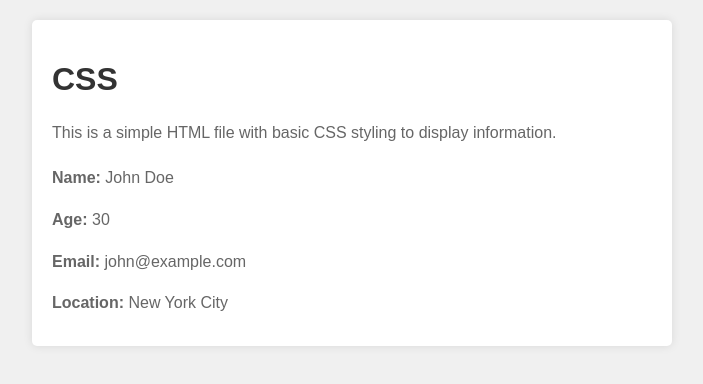
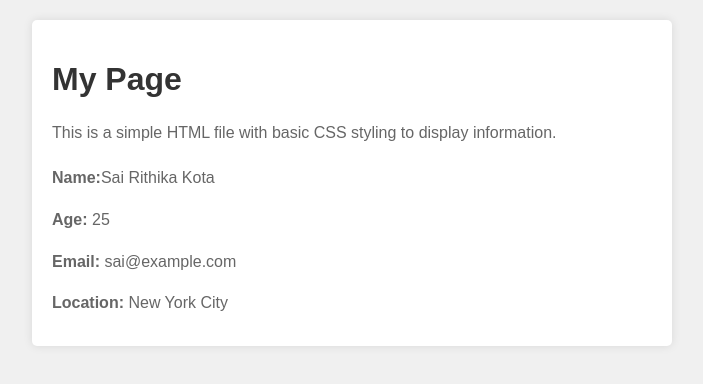
Before and after one commit to sairithika21/test_website, a plain HTML site: page index.html in a window 1280 px wide. Shown: the whole page, without its empty margins (288-991 px from the left). Drawn offline with Linux system fonts and the light colour scheme.

Commit message:
changed title and body

```diff
--- a/index.html
+++ b/index.html
@@ -3,7 +3,7 @@
 <head>
     <meta charset="UTF-8">
     <meta name="viewport" content="width=device-width, initial-scale=1.0">
-    <title>Hi</title>
+    <title>Sai Rithika</title>
     <style>
         body {
             font-family: Arial, sans-serif;
@@ -41,12 +41,12 @@
 </head>
 <body>
     <div class="container">
-        <h1>CSS</h1>
+        <h1>My Page</h1>
         <p>This is a simple HTML file with basic CSS styling to display information.</p>
         <div class="info">
-            <p><strong>Name:</strong> John Doe</p>
-            <p><strong>Age:</strong> 30</p>
-            <p><strong>Email:</strong> john@example.com</p>
+            <p><strong>Name:</strong>Sai Rithika Kota</p>
+            <p><strong>Age:</strong> 25</p>
+            <p><strong>Email:</strong> sai@example.com</p>
             <p><strong>Location:</strong> New York City</p>
         </div>
     </div>
```
